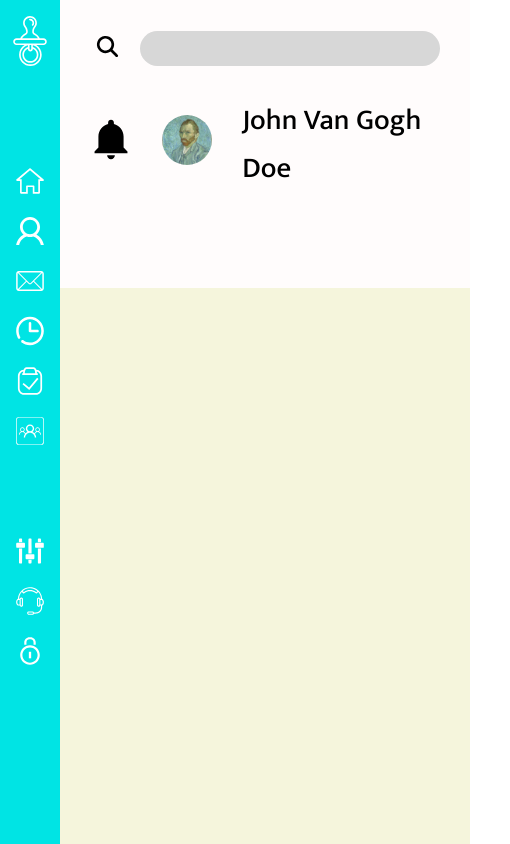
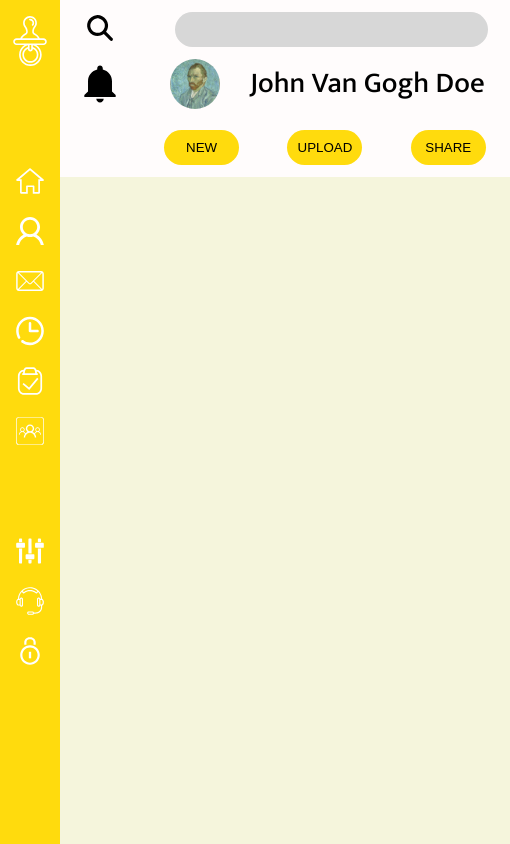
Before and after one commit to sashaij/admin_dashboard, a plain HTML site: page index.html in a window 390 px wide. Shown: the whole page, 510 px wide, since content can reach past the window. Drawn offline with Linux system fonts and the light colour scheme.

Commit message:
Change header layout for mobile
Lean more into grid layout for better
align, use flex only for one dimention

```diff
--- a/index.html
+++ b/index.html
@@ -31,19 +31,23 @@
         </ul>
     </div>
     <div class="header">
-        <div class="search">
             <div id="search-button">
                 <button id="search-button"><img id="search-img" src="images/search.svg" alt=""></button>
             </div>
             <div id="search-cont">
                 <input id="search-field" type="search">
             </div>
-        </div>
-        <div class="user-section">
             <div id="notifications"><img id="notifications-img" src="images/notifications.svg" alt="notifications"></div>
-            <div id="user-pic"><img id="user-pic-img" src="images/user-pic.jpg" alt="user picture"></div>
-            <div id="user-name">John Van Gogh Doe</div>
-        </div>
+
+            <div id="profile-template">
+                <div id="user-pic"><img id="user-pic-img" src="images/user-pic.jpg" alt="user picture"></div>
+                <div id="user-name">John Van Gogh Doe</div>
+            </div>
+            <div id="buttons-bar">
+                <button class="header-button" id="new">NEW</button>
+                <button class="header-button" id="upload">UPLOAD</button>
+                <button class="header-button" id="share">SHARE</button>
+            </div>
     </div>
     <div class="main">
 
--- a/style.css
+++ b/style.css
@@ -2,6 +2,10 @@
 html {
     height: 100%;
     margin: 0;
+}
+
+:root {
+    --secondary-color: #ffdb0d;
 }
 
 /*
@@ -23,7 +27,7 @@ body {
     font-family: 'Mukta', sans-serif, Arial, Helvetica, sans-serif;
 }
 
-@media (min-width: 680px) {
+@media (min-width: 532px) {
     body {
         grid-template-columns: 1fr 3fr;
     }
@@ -49,16 +53,24 @@ body {
         grid-template-columns: repeat(2, 1fr);
     }
 
+    div#search-cont > #search-field {
+        min-width: 0;
+    }
+
     div.user-section {
         /* min-width: 340px; */
+        justify-content: flex-end;
+        margin: 0 20px 0 20px;
     }
 
     div#notifications {
+        min-width: 30px;
         width: 30px;
         height: auto;
     }
 
     div#notifications-image {
+        min-width: 30px;
         width: 30px;
         height: auto;
     }
@@ -76,7 +88,7 @@ body {
 }
 
 .sidebar {
-    background-color: rgb(0, 228, 228);
+    background-color: var(--secondary-color);
     grid-row: span 2;
     display: grid;
     grid-template-rows: 90px 70px repeat(6, 50px) 70px repeat(3, 50px);
@@ -101,26 +113,30 @@ body {
 .header {
     display: grid;
     grid-template-rows: repeat(3, 1fr);
-    grid-template-columns: 100%;
-    min-width: 410px;
+    grid-template-columns: minmax(80px, 1fr) 8fr;
+    min-width: 450px;
+    justify-items: center;
+    align-items: center;
 }
 
 /*--------------search----------------*/
 
-.search {
-    display: flex;
-    flex-direction: row;
+ .search {
+    display: grid;
+/*     flex-direction: row;
     align-items: center;
     gap: 15px;
     margin-left: 30px;
-    margin-right: 30px;
+    margin-right: 30px; */
 }
 
 #search-button {
-    width: 35px;
+    width: 40px;
     height: auto;
     border-style: none;
     background-color: inherit;
+    grid-row: 1 / 1;
+    grid-column: 1 / 1;
 }
 
 #search-img {
@@ -129,15 +145,21 @@ body {
 }
 
 #search-field {
-    width: 100%;
+    width: 313px;
+    display: block;
+    margin-left: 35px ;
+    padding: 0;
     height: 35px;
     border-radius: 50px;
     border-style: none;
     background-color: #d7d7d7;
+    grid-row: 1 / 1;
+    grid-column: 2 / 2;
 }
 
 #search-cont {
     width: 100%;
+    /* margin-left: 30px; */
 }
 
 /*--------------search----------------*/
@@ -147,18 +169,18 @@ body {
         display: flex;
         flex-direction: row;
         align-items: center;
-        justify-content: flex-end;
+        justify-content: flex-start;
         gap: 30px;
-        margin: 0 30px 0 30px;
+        margin-left: 50px;
     }
 
     #notifications {
-        width: 50px;
+        width: 40px;
         height: auto;
     }
 
     #notifications-image {
-        width: 50px;
+        width: 40px;
         height: auto;
     }
 
@@ -170,6 +192,34 @@ body {
 
     #user-name {
         font-size: 1.8rem;
+    }
+
+    #profile-template {
+        display: flex;
+        flex-direction: row;
+        justify-content: flex-start;
+        margin-left: 30px;
+        gap: 30px;
+        grid-row: 2 / 2;
+        grid-column: 2 / 2;
+        justify-self: start;
+    }
+
+    #buttons-bar {
+        display: flex;
+        flex-direction: row;
+        grid-row: 3 / 3;
+        grid-column: 2 / 2;
+        justify-content: space-around;
+        width: 100%;
+    }
+
+    .header-button {
+        border: none;
+        background-color: var(--secondary-color);
+        width: 75px;
+        height: 35px;
+        border-radius: 50px;
     }
 /*--------------notifications & user profile--------------*/
 
```
